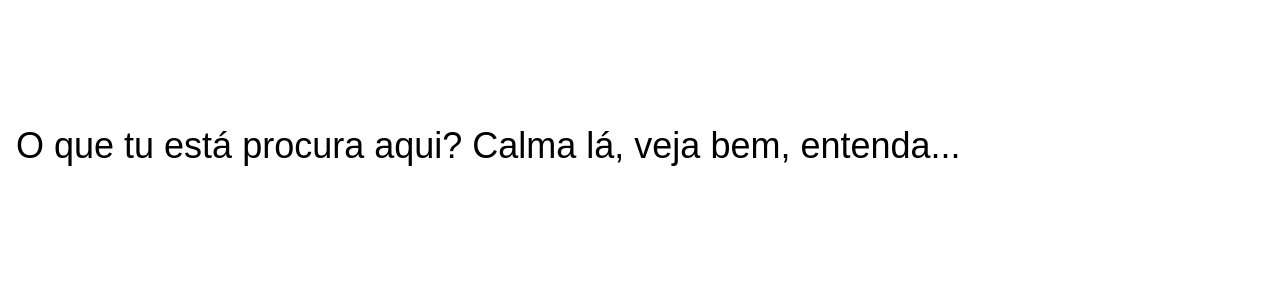
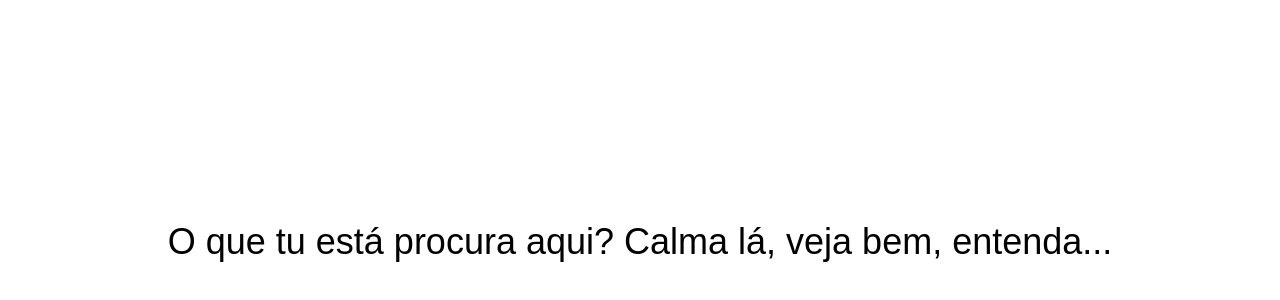
Before and after one commit to DeuzivanViana/my-website, a Next.js app: page / in a window 1280 px wide. Shown: the part 158-458 px from the top of the page. Built offline with nearby package versions, Linux system fonts and the light colour scheme.

Commit message:
center text and change engima to init

```diff
--- a/app/page.js
+++ b/app/page.js
@@ -1,7 +1,7 @@
 export default function Home() {
   return (
 		<main className="flex item-center h-[100vh] bg-white">
-			<h1 className="text-4xl text-center p-4 place-content-center mb-48">O que tu está procura aqui? Calma lá, veja bem, entenda...</h1>
+			<h1 className="text-4xl text-center p-4 place-content-center m-auto">O que tu está procura aqui? Calma lá, veja bem, entenda...</h1>
 		</main>
   );
 }
```
Also changed, not shown: app/init/page.js (renamed from app/enigma/page.js).
